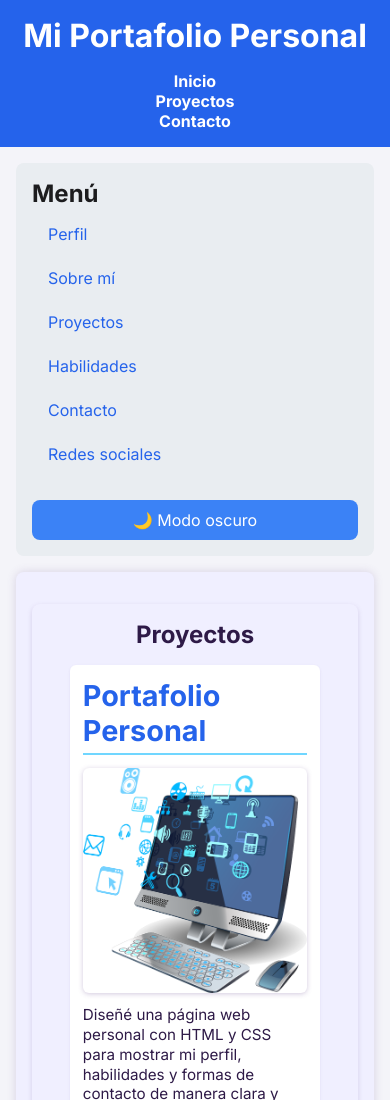
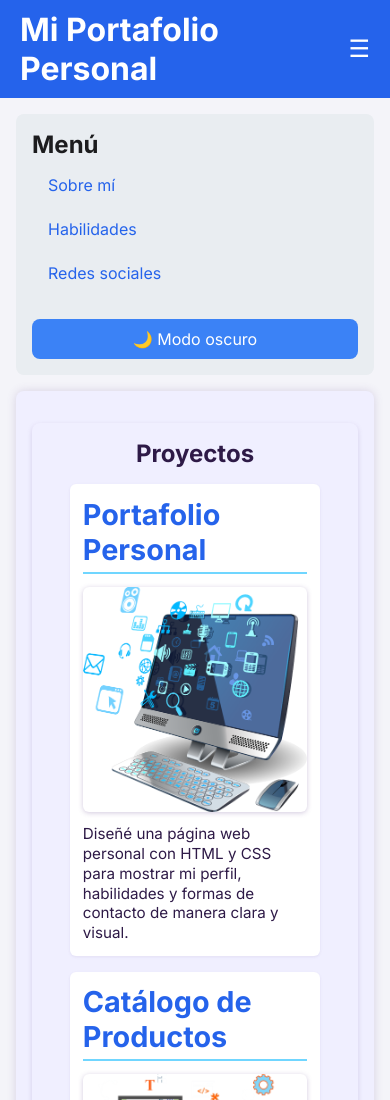
Before and after one commit to davidApM/miPortafolio, a plain HTML site: page proyectos.html in a window 390 px wide. Shown: the top 1100 px of the page. Drawn offline with Linux system fonts and the light colour scheme.

Commit message:
Agregué un menú de tipo Hamburguesa y el incon de logo

```diff
--- a/proyectos.html
+++ b/proyectos.html
@@ -6,6 +6,7 @@
     <meta name="viewport" content="width=device-width, initial-scale=1" />
     <!-- Inter -->
     <link href="https://fonts.googleapis.com/css2?family=Inter:wght@400;600;700&display=swap" rel="stylesheet">
+    <link rel="icon" href="imagenes/logo.jpg" type="image/png">
     <title>Portafolio</title>
     <link rel="stylesheet" href="style.css" />
 </head>
@@ -14,10 +15,11 @@
 
     <header>
         <h1>Mi Portafolio Personal</h1>
-        <nav>
+        <button class="hamburguesa" id="hamburguesa-toggle">☰</button>
+        <nav id="menu-superior" class="menu-superior">
             <ul class="menu-superior">
                 <li><a href="./index.html">Inicio</a></li>
-                <li><a href="proyectos.html#proyectos">Proyectos</a></li>
+                <li><a href="./perfil.html">Perfil</a></li>
                 <li><a href="./formulario.html">Contacto</a></li>
             </ul>
         </nav>
@@ -28,12 +30,11 @@
         <aside class="menu-lateral">
             <h2>Menú</h2>
             <ul>
-                <li><a href="./perfil.html">Perfil</a></li>
-                <li><a href="./index.html#sobre-mi">Sobre mí</a></li>
-                <li><a href="./proyectos.html">Proyectos</a></li>
-                <li><a href="./index.html#habilidades">Habilidades</a></li>
-                <li><a href="./formulario.html">Contacto</a></li>
-                <li><a href="./index.html#redes-sociales">Redes sociales</a></li>
+                <ul>
+                    <li><a href="index.html#sobre-mi">Sobre mí</a></li>
+                    <li><a href="index.html#habilidades">Habilidades</a></li>
+                    <li><a href="index.html#redes-sociales">Redes sociales</a></li>
+                </ul>
             </ul>
             <button id="modo-toggle">🌙 Modo oscuro</button>
         </aside>
@@ -110,6 +111,14 @@
         localStorage.setItem('modo', modo);
         boton.textContent = modo === 'oscuro' ? '☀️ Modo claro' : '🌙 Modo oscuro';
     });
+    // Función para el boton Hamburguesa
+    const toggle = document.getElementById('hamburguesa-toggle');
+    const menu = document.getElementById('menu-superior');
+
+    toggle.addEventListener('click', () => {
+        menu.classList.toggle('mostrar');
+    });
+
 </script>
 
 </html>
--- a/style.css
+++ b/style.css
@@ -12,30 +12,38 @@ body {
     color: #1c1c1e;
 }
 
-/* Menú superior */
+/* Estilos del header */
 header {
+    font-family: 'Inter', sans-serif;
+    display: flex;
+    justify-content: space-between;
+    align-items: center;
+    padding: 10px 20px;
     background-color: #2563eb;
     color: white;
-    padding: 1rem;
-    text-align: center;
 }
 
-.menu-superior {
+/* Menú por defecto */
+.menu-superior ul {
     display: flex;
-    justify-content: center;
     list-style: none;
-    margin-top: 1rem;
-    flex-wrap: wrap;
-}
-
-.menu-superior li {
-    margin: 0 1rem;
+    gap: 15px;
 }
 
 .menu-superior a {
     color: white;
     text-decoration: none;
     font-weight: bold;
+}
+
+/* Botón hamburguesa */
+.hamburguesa {
+    display: none;
+    font-size: 24px;
+    background: #2563eb;
+    border: none;
+    cursor: pointer;
+    color: white;
 }
 
 /* Contenedor general */
@@ -674,3 +682,30 @@ body.modo-oscuro .proyecto h3 {
         font-size: 0.95rem;
     }
 }
+
+/* Responsive para móviles */
+@media (max-width: 768px) {
+    .hamburguesa {
+        display: block;
+    }
+
+    .menu-superior {
+        display: none;
+        flex-direction: column;
+        background-color:#2563eb;
+        position: absolute;
+        top: 60px;
+        right: 0;
+        width: 100%;
+    }
+
+    .menu-superior ul {
+        flex-direction: column;
+        padding: 0;
+        margin: 0;
+    }
+
+    .menu-superior.mostrar {
+        display: flex;
+    }
+}
```
Also changed, not shown: formulario.html (+18 -8 lines), index.html (+13 -4 lines), perfil.html (+16 -7 lines), imagenes/logo.jpg (added).
